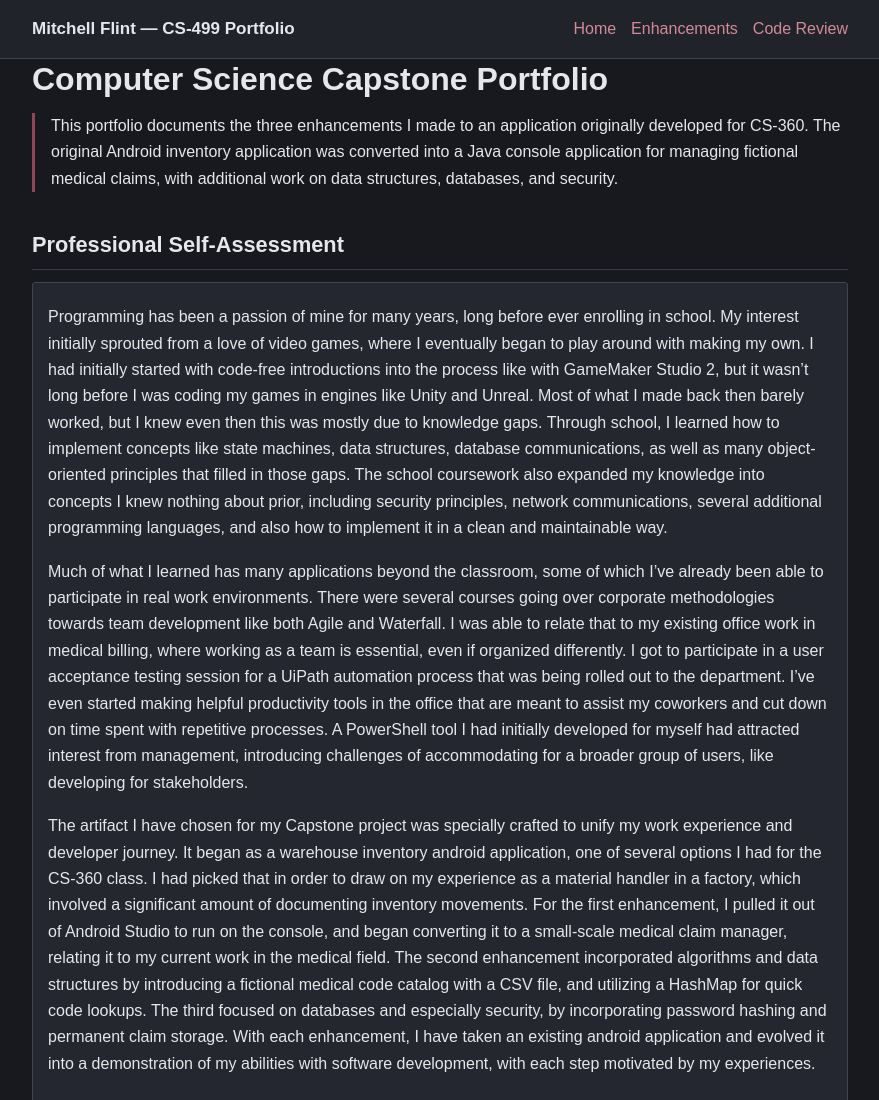
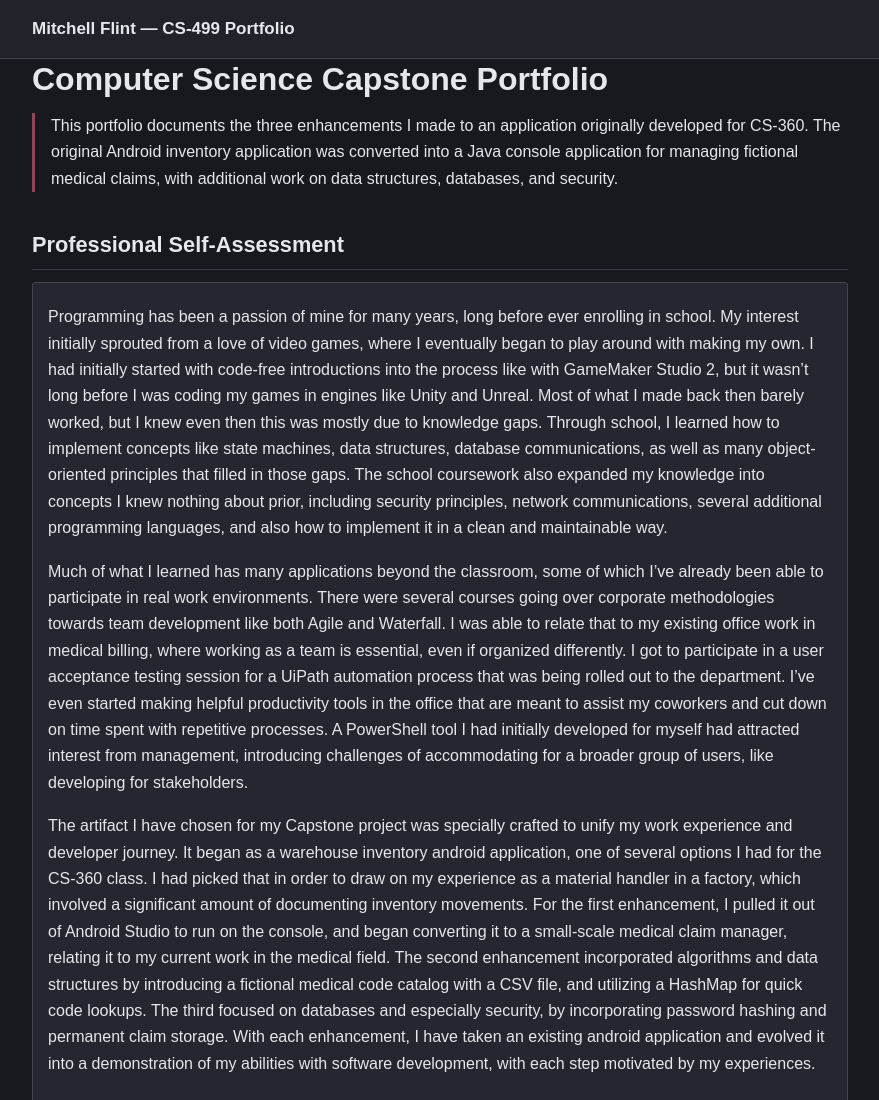
Before and after one commit to nostrodo/Software-Engineering-Portfolio, a plain HTML site: page index.html in a window 1280 px wide. Shown: the top 1100 px of the page, without its empty margins (200-1079 px from the left). Drawn offline with Linux system fonts and the light colour scheme.

Commit message:
Update index.html

```diff
--- a/index.html
+++ b/index.html
@@ -10,10 +10,7 @@
 
 <body>
     <header>
-        <div class="container"><strong>Mitchell Flint — CS-499 Portfolio</strong>
-            <nav><a href="index.html">Home</a><a href="index.html#enhancements">Enhancements</a><a
-                    href="index.html#review">Code Review</a></nav>
-        </div>
+        <div class="container"><strong>Mitchell Flint — CS-499 Portfolio</strong></div>
     </header>
     <main class="container">
         <h1>Computer Science Capstone Portfolio</h1>
```
